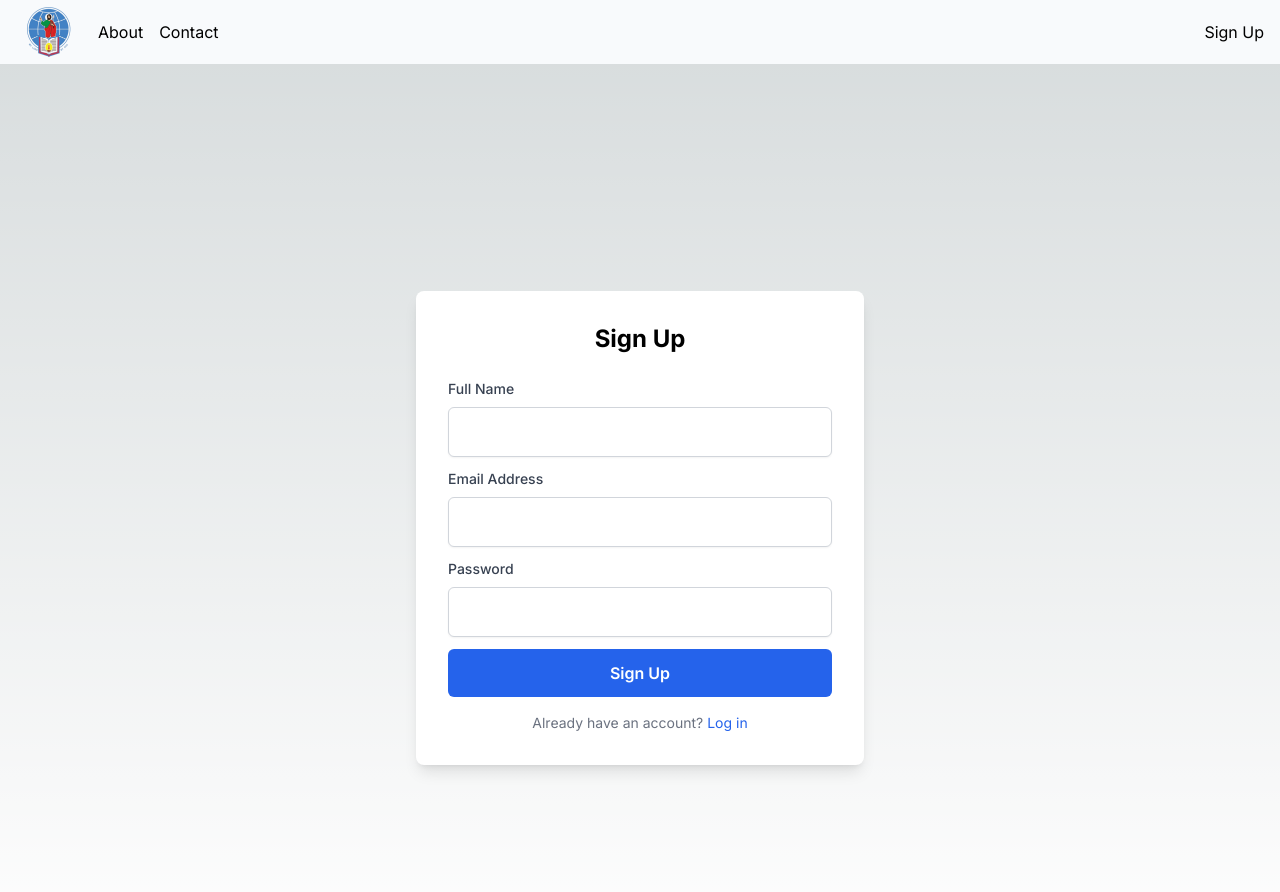
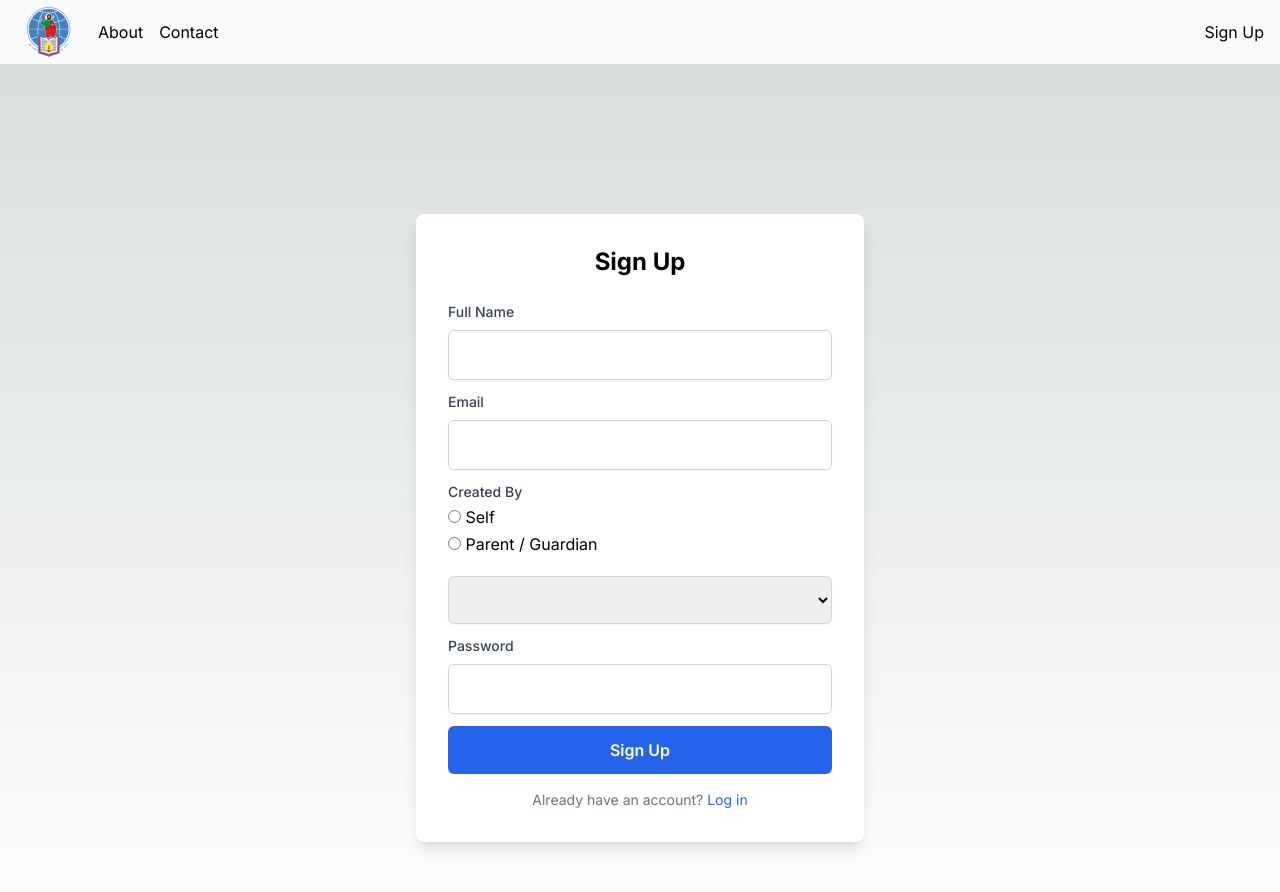
Before and after one commit to joesanthosh24/syro-singles, a Next.js app: page /signup in a window 1280 px wide. Shown: the top 892 px of the page. Built offline with nearby package versions, Linux system fonts and the light colour scheme.

Commit message:
Added signup form component and a dynamic input component to refactor form code

```diff
--- a/app/signup/page.tsx
+++ b/app/signup/page.tsx
@@ -1,57 +1,12 @@
+import SignUpForm from "@/components/signupform"
+
 const SignUpPage = () => {
   return (
     <div className="flex min-h-screen justify-center items-center mb-10">
       <div className="w-full max-w-md p-8 bg-white rounded-lg shadow-lg">
         <h2 className="text-2xl font-bold text-center mb-6">Sign Up</h2>
-        <form className="space-y-3">
-          {/* Name Field */}
-          <div>
-            <label htmlFor="name" className="block text-sm font-medium text-gray-700">Full Name</label>
-            <input
-              type="text"
-              id="name"
-              name="name"
-              required
-              className="mt-2 p-3 w-full border border-gray-300 rounded-md shadow-sm focus:outline-none focus:ring-2 focus:ring-blue-500"
-            />
-          </div>
-
-          {/* Email Field */}
-          <div>
-            <label htmlFor="email" className="block text-sm font-medium text-gray-700">Email Address</label>
-            <input
-              type="email"
-              id="email"
-              name="email"
-              required
-              className="mt-2 p-3 w-full border border-gray-300 rounded-md shadow-sm focus:outline-none focus:ring-2 focus:ring-blue-500"
-            />
-          </div>
-
-          {/* Password Field */}
-          <div>
-            <label htmlFor="password" className="block text-sm font-medium text-gray-700">Password</label>
-            <input
-              type="password"
-              id="password"
-              name="password"
-              required
-              className="mt-2 p-3 w-full border border-gray-300 rounded-md shadow-sm focus:outline-none focus:ring-2 focus:ring-blue-500"
-            />
-          </div>
-
-          {/* Submit Button */}
-          <div>
-            <button
-              type="submit"
-              className="w-full bg-blue-600 text-white py-3 rounded-md font-semibold hover:bg-blue-700 focus:outline-none focus:ring-2 focus:ring-blue-500"
-            >
-              Sign Up
-            </button>
-          </div>
-        </form>
-
-        {/* Link to Login Page */}
+        <SignUpForm />
+         {/* Link to Login Page */}
         <p className="mt-4 text-sm text-center text-gray-500">
           Already have an account?{' '}
           <a href="/login" className="text-blue-600 hover:underline">
--- /dev/null
+++ b/components/dynamic-input.tsx
@@ -0,0 +1,70 @@
+type PropType = {
+  type: string;
+  id?: string;
+  name: string;
+  required: boolean;
+  classes?: string;
+  text?: string;
+  labelClasses?: string;
+  labelText?: string;
+  options?: Array<string>;
+  labelFor?: string;
+  radioBtns?: Array<{ text: string; id: string }>;
+};
+
+const DynamicInput = ({
+  type,
+  id,
+  name,
+  required,
+  classes,
+  text,
+  options,
+  labelFor,
+  labelClasses,
+  labelText,
+  radioBtns,
+}: PropType) => {
+  return (
+    <div>
+      <label
+        htmlFor={labelFor}
+        className={`${labelClasses} block text-sm font-medium text-gray-700`}
+      >
+        {labelText}
+      </label>
+      {type === "select" ? (
+        <select
+          className={`${classes} mt-2 p-3 border border-gray-300 rounded-md shadow-sm focus:outline-none`}
+          name={name}
+          id={id}
+          required={required}
+        >
+          <option></option>
+          {options?.map((value) => (
+            <option>{value}</option>
+          ))}
+        </select>
+      ) : type === "radio" ? (
+        radioBtns?.map(({ id, text }) => (
+          <div>
+            <input type={type} name={name} id={id} className="mt-2 pt-3" />{" "}
+            {text}
+          </div>
+        ))
+      ) : (
+        <input
+          className={`${classes} mt-2 p-3 border border-gray-300 rounded-md shadow-sm focus:outline-none`}
+          name={name}
+          id={id}
+          required={required}
+          type={type}
+        >
+          {text}
+        </input>
+      )}
+    </div>
+  );
+};
+
+export default DynamicInput;
--- /dev/null
+++ b/components/signupform.tsx
@@ -0,0 +1,76 @@
+"use client";
+import { useState } from "react";
+import DynamicInput from "./dynamic-input";
+
+const SignUpForm = () => {
+  const [formState, setFormState] = useState({
+    fullName: "",
+    email: "",
+    createdBy: "",
+    password: "",
+  });
+
+  return (
+    <form className="space-y-3">
+      <DynamicInput
+        type="text"
+        id="name"
+        name="name"
+        required={true}
+        classes="w-full"
+        labelFor="name"
+        labelText="Full Name"
+      />
+      <DynamicInput
+        type="email"
+        id="email"
+        name="email"
+        required={true}
+        classes="w-full"
+        labelFor="email"
+        labelText="Email"
+      />
+      <DynamicInput
+        type="radio"
+        name="creating-for"
+        required={true}
+        labelText="Created By"
+        radioBtns={[
+          { text: " Self", id: "self" },
+          { text: " Parent / Guardian", id: "parent-guardian" },
+        ]}
+      />
+      <DynamicInput
+        labelFor="parish"
+        type="select"
+        id="parish"
+        classes="w-full"
+        name="parish"
+        required={true}
+        options={[
+          "St. Alphonsa Cathedral, Mississauga",
+          "St. Mother Teresa Syro Malabar, Ottawa",
+        ]}
+      />
+      <DynamicInput
+        type="password"
+        id="password"
+        name="password"
+        required={true}
+        classes="w-full"
+        labelFor="password"
+        labelText="Password"
+      />
+      <div>
+        <button
+          type="submit"
+          className="w-full bg-blue-600 text-white py-3 rounded-md font-semibold hover:bg-blue-700 focus:outline-none "
+        >
+          Sign Up
+        </button>
+      </div>
+    </form>
+  );
+};
+
+export default SignUpForm;
```
